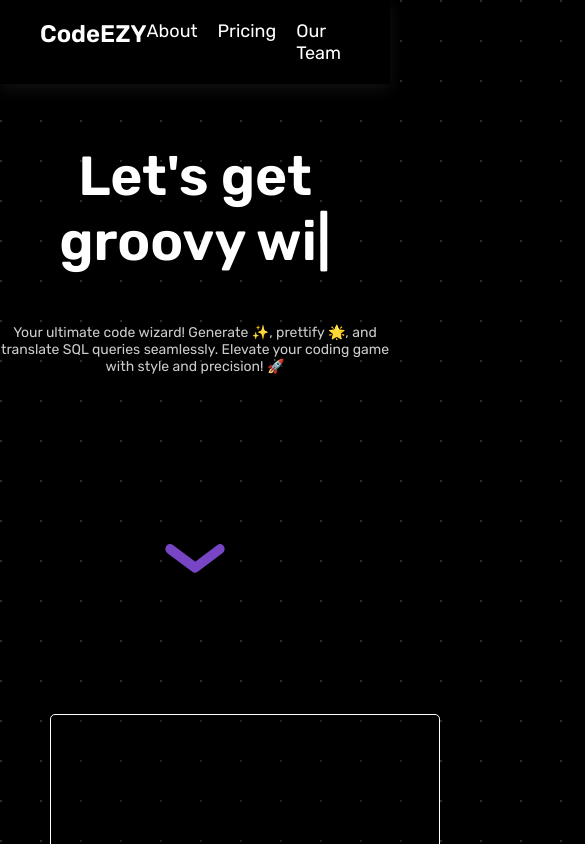
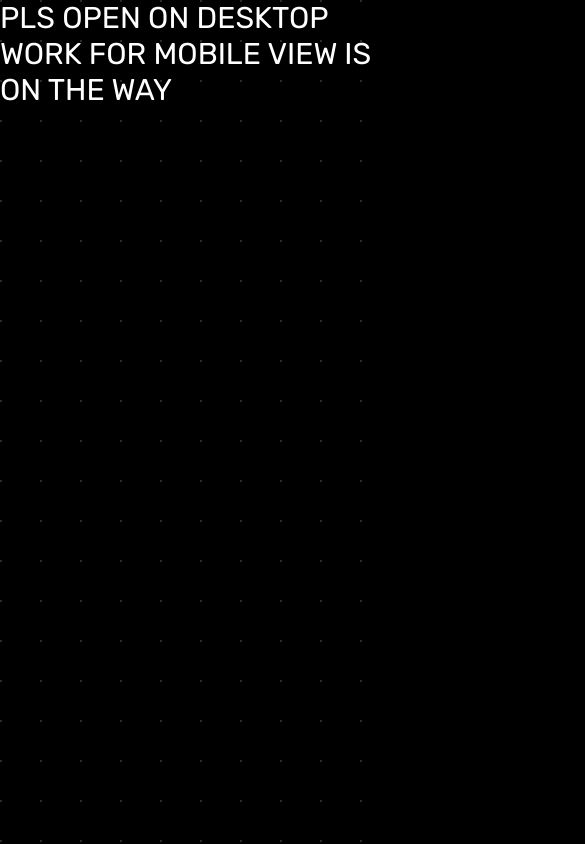
Before and after one commit to Harrybbbb/CodEZY, a React (Create React App) app in the folder frontend/: page / in a window 390 px wide. Shown: the top 844 px of the page, 585 px wide, since content can reach past the window. Built offline with nearby package versions, Linux system fonts and the light colour scheme.

Commit message:
mobile view

```diff
--- a/frontend/src/App.css
+++ b/frontend/src/App.css
@@ -214,3 +214,16 @@ input:focus{
   color: white;
   font-size: 10px;
 }
+@media only screen
+   and (max-width : 768px) {
+   .fullweb{
+    display:none;
+   }
+   .mobile{
+    color: white;
+   }
+   .mobile p{
+    font-size: 30px;
+    font-family: var(--basic-font);
+   }
+}
--- a/frontend/src/App.js
+++ b/frontend/src/App.js
@@ -17,6 +17,12 @@ function App() {
   const mainRef = useRef();
   return (
     <>
+    <div className='mobile'>
+      <p>PLS OPEN ON DESKTOP
+        <br/>WORK FOR MOBILE VIEW IS ON THE WAY
+      </p>
+    </div>
+    <div className='fullweb'>
     <Navbar/>
     <Content/>
     <div className='scroll'>
@@ -36,6 +42,7 @@ function App() {
         <p>©All rights reserved|developed by <a href="https://harsh09.tiiny.site/">Harsh Birla</a></p>
       </div>
     </div>
+    </div>
     <Routes>
    <Route path="/About" element={<About/>} />
   </Routes>
--- a/frontend/src/components/Inputs.js
+++ b/frontend/src/components/Inputs.js
@@ -30,7 +30,7 @@ export default function Inputs() {
       }
     }
     try{
-      const response = await fetch('http://localhost:8000/completions', options)
+      const response = await fetch('https://codezy-server.onrender.com/completions', options)
       const data = await response.json()
       setMessage(data.choices[0].message)
     }catch(error){
```
Also changed, not shown: 1 other file (tests, documents, lock files or other folders).
